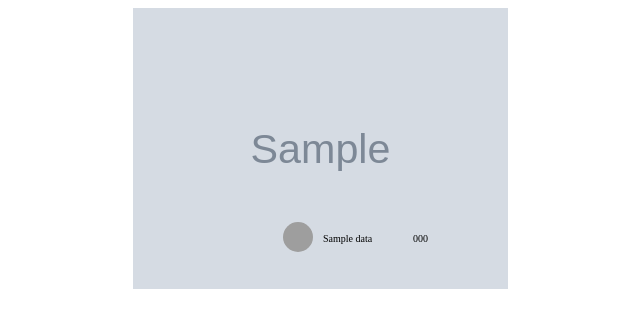
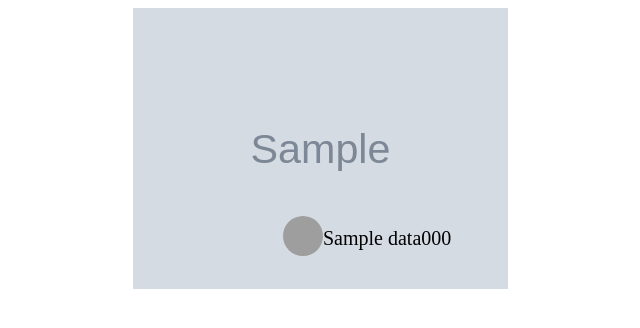
Before and after one commit to itcastpeng/tianyanApi, a Django app: template templates/zhengnengliang.html in a window 1280 px wide. Shown: the top 328 px of the page, without its empty margins (107-747 px from the left). Run offline with Django 3.2, Linux system fonts and the light colour scheme; the template is opened without the code that fills it: most values are stand-ins (such as "Sample title", 1, 10 or a date in 2020); grey boxes marked "Sample" are stand-in pictures; grey boxes are pictures that could not be loaded.

Commit message:
海报优化测试

```diff
--- a/templates/zhengnengliang.html
+++ b/templates/zhengnengliang.html
@@ -15,14 +15,14 @@
                 >
             </div>
             <div style="position: absolute;bottom: 30px;left: 40%;">
-                <div style="display: flex;flex-direction: row;align-items: center;font-size: 10px;height: 50px;min-width: 100px">
+                <div style="display: flex;flex-direction: row;align-items: center;font-size: 20px;height: 50px;min-width: 100px">
                     <div>
-                        <img style="border-radius: 30px;width: 30px;height: 30px;object-fit: cover"
+                        <img style="border-radius: 40px;width: 40px;height: 40px;object-fit: cover"
                              src="{{ data.set_avator }}"
                              alt="">
                     </div>
-                    <div style="margin-left: 10px;min-width: 80px">{{ data.name }}</div>
-                    <div style="margin-left: 10px;">{{ data.phone }}</div>
+                    <div style="min-width: 80px">{{ data.name }}</div>
+                    <div style="">{{ data.phone }}</div>
 
                 </div>
             </div>
```
